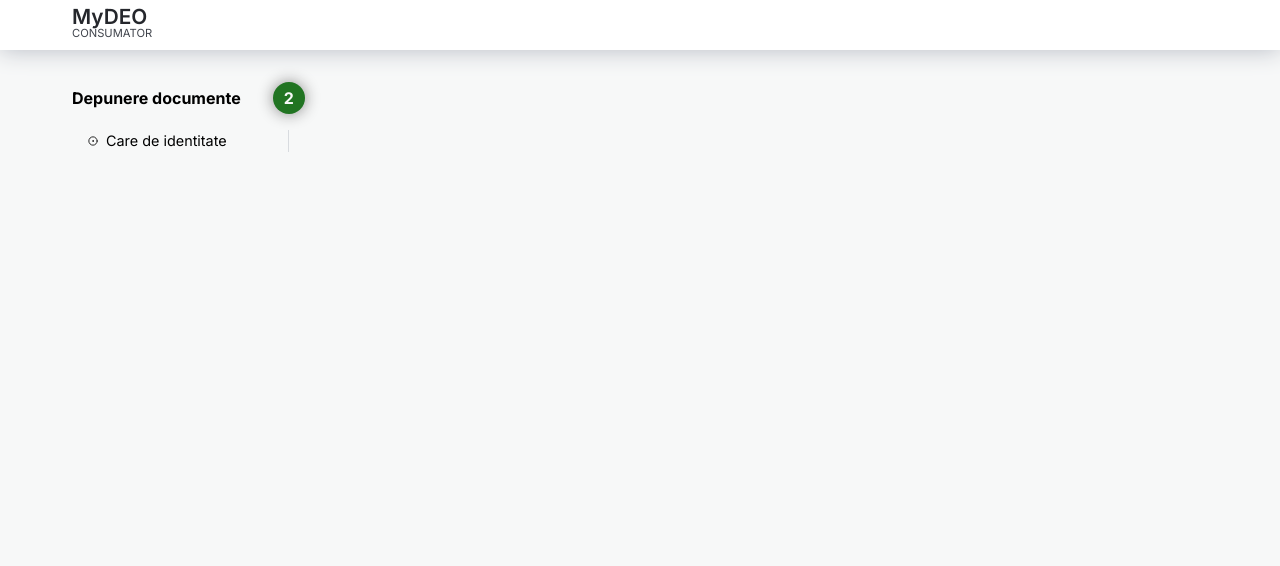
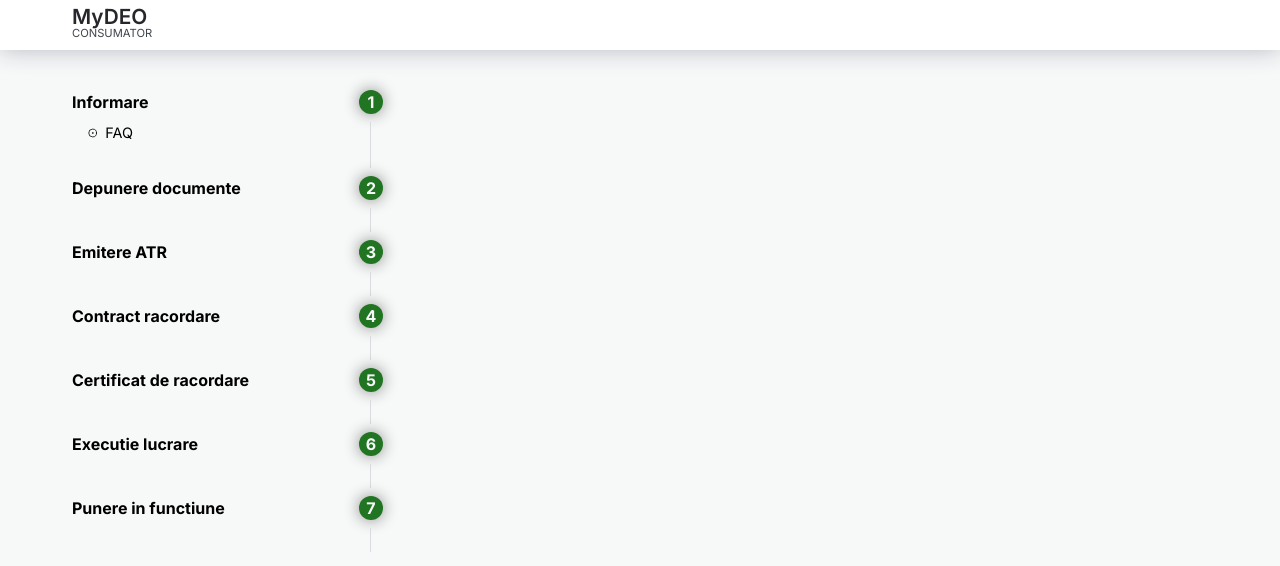
Before and after one commit to cr-silviu/deo-chestionar, a Next.js app: page /utilizator/consumator/1 in a window 1280 px wide. Shown: the top 566 px of the page. Built offline with nearby package versions, Linux system fonts and the light colour scheme.

Commit message:
more work

```diff
--- a/components/step-component/step-component.module.scss
+++ b/components/step-component/step-component.module.scss
@@ -2,6 +2,19 @@
 .component-wrapper{
     display:flex;
     flex-direction: column;
+
+}
+
+.step{
+    display:flex;
+    flex-direction:column;
+
+    .bottomDividerDiv{
+        height:24px;
+        display:flex;
+        flex-direction:row;
+        justify-content: flex-end;;
+    }
 
 }
 
@@ -12,11 +25,15 @@
     align-items:center;
     justify-content:space-between;
     gap:2rem;
-    margin-bottom: 1rem;
+    padding: 0.5rem 0;
 
     .primaryComponentTitleWrapper{
 
         font-weight:bold;
+
+        &:hover{
+            cursor:pointer;
+        }
     }
 
     .bubbleComponent{
@@ -30,8 +47,8 @@
         justify-content:center;
         background-color: var(--forest-green-700);
         border-radius:50%;
-        width:2rem;
-        height:2rem;
+        width:1.5rem;
+        height:1.5rem;
         color:var(--pale-sky-50);
         font-weight:bold;
         box-shadow: 0 0 15px var(--black-400)
@@ -39,16 +56,63 @@
     }
 }
 
+.secondaryComponentBody{
+    display:flex;
+    width:100%;
+    flex-direction:row;
+    overflow:hidden;
+}
+
+.secondaryComponentBodyOpen{
+    animation-name: grow;
+    animation-duration: 3s;
+}
+
+.secodraryComponentBodyClosed{
+    height:0px;
+}
+
+@keyframes grow{
+    0%{
+        height:0px;
+        transform-origin: bottom;
+    }
+    100%{
+        height:100%;
+        max-height:100px;
+    }
+}
+
+.secondaryComponentMarker{
+    display:flex;
+    flex-direction:column;
+    max-width:1.5rem;
+    align-items: center;
+    height:auto;
+    min-width:1.5rem;
+
+    .verticalLine{
+        width:1px;
+        background-color: var(--pale-sky-200);
+        height:100%;
+    }
+
+
+}
 .secondaryComponentWrapper{
     display:flex;
-    flex-direction: row;
+    flex-direction: column;
     justify-content: space-between;
+    flex-grow:1;
+
+
 
 
     .secondaryComponentListWrapper{
         display:flex;
         flex-direction:column;
         padding-left:1rem;
+        width:100%;
 
         .secundaryComponentListItem{
             display:flex;
@@ -56,25 +120,19 @@
             align-items: center;
             gap:0.5rem;
             font-size: 0.9rem;
-        }
+            width:100%;
+            flex-grow:1;
 
-    }
-
-    .secondaryComponentMarker{
-        display:flex;
-        flex-direction:column;
-        max-width:2rem;
-        align-items: center;
-        height:auto;
-        flex-grow:1;
-
-        .verticalLine{
-            width:1px;
-            background-color: var(--pale-sky-200);
-            height:100%;
+            p{
+                display: flex;
+                width:100%;
+            }
         }
 
 
-    }
+}
+
+
+
 
 }
--- a/components/step-component/step-component.tsx
+++ b/components/step-component/step-component.tsx
@@ -1,7 +1,8 @@
 "use client";
 import React,{useEffect, useState}from "react"
 import classes from './step-component.module.scss'
-import{NextStepsType}from "@/types/blockTypes"
+import cls from 'classnames'
+import{NextStepsType, BuildingBlocks}from "@/types/blockTypes"
 
 import {CircleDot} from "lucide-react"
 
@@ -16,19 +17,154 @@ interface IStepComponent extends React.ComponentPropsWithoutRef<"div">{
 
 }
 
+const processFlow=[
+    {
+        id:"1",
+        type:"process",
+        status:"current",
+        title:"Informare",
+        description:"...",
+        nextSteps:[{
+            id:"1.1",
+            type:"process",
+            status:"current",
+            title:"FAQ",
+            description:"",
+
+        }]
+      },
+    {
+        id:"1",
+        type:"process",
+        status:"current",
+        title:"Depunere documente",
+        description:"...",
+        nextSteps:[{
+            id:"1.1",
+            type:"process",
+            status:"current",
+            title:"Incarcare documente",
+            description:"",
+            nextSteps:[{
+                id:"1.1",
+                type:"process",
+                status:"current",
+                title:"Carte identitate",
+                description:"",
+            },
+            {
+                id:"1.2",
+                type:"process",
+                status:"current",
+                title:"Cerere racordare",
+                description:"",
+            }]
+        },
+        {
+            id:"1.2",
+            type:"process",
+            status:"current",
+            title:"Verificare documente din partea DEO",
+            description:"",
+        }]
+      }  ,    {
+        id:"1",
+        type:"process",
+        status:"current",
+        title:"Emitere ATR",
+        description:"...",
+        nextSteps:[{
+            id:"1.1",
+            type:"process",
+            status:"current",
+            title:"Plata factura",
+            description:"",
+
+        },
+        {
+            id:"1.2",
+            type:"process",
+            status:"current",
+            title:"Verificare documente din partea DEO",
+            description:"",
+        }]
+      }  ,    {
+        id:"1",
+        type:"process",
+        status:"current",
+        title:"Contract racordare",
+        description:"...",
+        nextSteps:[{
+            id:"1.1",
+            type:"process",
+            status:"current",
+            title:"Cerere contract",
+            description:"",
+
+        }]
+      }  ,    {
+        id:"1",
+        type:"process",
+        status:"current",
+        title:"Certificat de racordare",
+        description:"...",
+
+      } ,    {
+        id:"1",
+        type:"process",
+        status:"current",
+        title:"Executie lucrare",
+        description:"...",
+
+      } ,    {
+        id:"1",
+        type:"process",
+        status:"current",
+        title:"Punere in functiune",
+        description:"...",
+
+      }
+
+]
+
 const StepComponent=()=>{
-    const processFlow = useAppSelector((state)=> state.processFlow)
+    // const processFlow = useAppSelector((state)=> state.processFlow)
+    const [selectedIndex, setSelectedIndex] = useState(0)
 
 
-    console.log(processFlow)
+    console.log(selectedIndex)
+
+    useEffect(()=>{
+        console.log(selectedIndex)
+    },[selectedIndex])
+
+    const handleSelectedItem = (value:number)=>{
+        console.log(value);
+        setSelectedIndex(value);
+    }
 
     return <div className={classes.componentWrapper}>
-        <PrimaryComponent title="Depunere documente" index={1}/>
-        <SecondaryComponent nextSteps={[{ id:"1.1",
-        type:"process",
-        status:"current",
-        title:"Incarcare documente",
-        description:"",}]}/>
+        {
+            processFlow?.map((step:any, stepIndex:number)=>(
+            <div className={classes.step} key={stepIndex} onClick={()=>handleSelectedItem(stepIndex)}>
+                <PrimaryComponent title={step?.title}  index={Number(stepIndex + 1)}/>
+                <div className={cls(classes.secondaryComponentBody, selectedIndex === stepIndex ? classes.secondaryComponentBodyOpen : classes.secodraryComponentBodyClosed)}>
+                    <SecondaryComponent type={step.type} nextSteps={step.nextSteps}/>
+
+                    <div className={classes.secondaryComponentMarker}>
+                        <div className={classes.verticalLine}/>
+                    </div>
+                </div>
+                <div className={classes.bottomDividerDiv}>
+                    <div className={classes.secondaryComponentMarker}>
+                        <div className={classes.verticalLine}/>
+                    </div>
+
+                </div>
+            </div>
+            ))
+        }
+
     </div>
 }
 
@@ -42,27 +178,34 @@ const PrimaryComponent = (props:IPrimaryComponent) =>{
     return <div className={classes.primaryComponentWrapper}>
         <div className={classes.primaryComponentTitleWrapper}>{`${title}`}</div>
         <div className={classes.bubbleComponent}>
-            <div className={classes.bubble}>2</div>
+            <div className={classes.bubble}>{index}</div>
         </div>
     </div>
 }
 
 interface ISecondaryComponent extends React.ComponentPropsWithoutRef<"div">{
-    nextSteps?: NextStepsType
+    nextSteps?: NextStepsType;
+    type:"process"|"invoice"|"upload"|"form"
 }
 
 const SecondaryComponent=(props:ISecondaryComponent)=>{
+    const nextSteps = props.nextSteps ? props.nextSteps:[]
+
+
     return <div className={classes.secondaryComponentWrapper}>
-        <div className={classes.secondaryComponentListWrapper}>
+
+
+        {nextSteps?.map((step:any, index)=>(
+            <div className={classes.secondaryComponentListWrapper} key={index}>
             <div className={classes.secundaryComponentListItem}>
-            <CircleDot  size={10}/>
-                <p>Care de identitate</p>
-                </div>
+                <CircleDot  size={10}/>
+                <p>{step.title}</p>
             </div>
+            <SecondaryComponent type={step.type} nextSteps={step?.nextSteps} />
+        </div>
+        ))}
 
-        <div className={classes.secondaryComponentMarker}>
-            <div className={classes.verticalLine}/>
-        </div>
+
     </div>
 }
 
--- a/reducers/processFlowReducer.ts
+++ b/reducers/processFlowReducer.ts
@@ -1,14 +1,14 @@
 import {FlowActionTypes} from "@/types/flowActionTypes"
-import{UploadBlock,FormBlock,InvoiceBlock,ProcessBlock}from "@/types/blockTypes"
+import{BuildingBlocks}from "@/types/blockTypes"
 
 interface IAction{
     type:keyof FlowActionTypes,
     payload:any
 }
 
-type IFLOW =(UploadBlock|FormBlock|InvoiceBlock|ProcessBlock)[]
 
-const initialFlow:IFLOW=[
+
+const initialFlow=[
   {
     id:"1",
     type:"process",
@@ -33,10 +33,10 @@ const initialFlow:IFLOW=[
 ]
 
 
-const reducer = (flow = [] as IFLOW, action: IAction) => {
+const reducer = (flow = [] as BuildingBlocks[], action: IAction) => {
   switch (action.type) {
     case "INITIATE_FLOW":
-      return [...flow, initialFlow];
+      return  initialFlow;
     default:
       return [];
   }
--- a/types/blockTypes.ts
+++ b/types/blockTypes.ts
@@ -36,4 +36,6 @@ export type ProcessBlock={
     nextSteps?:NextStepsType
 }
 
+export type BuildingBlocks = ProcessBlock|InvoiceBlock|FormBlock|UploadBlock;
+
 export type NextStepsType = (ProcessBlock|InvoiceBlock|FormBlock|UploadBlock)[]
```
